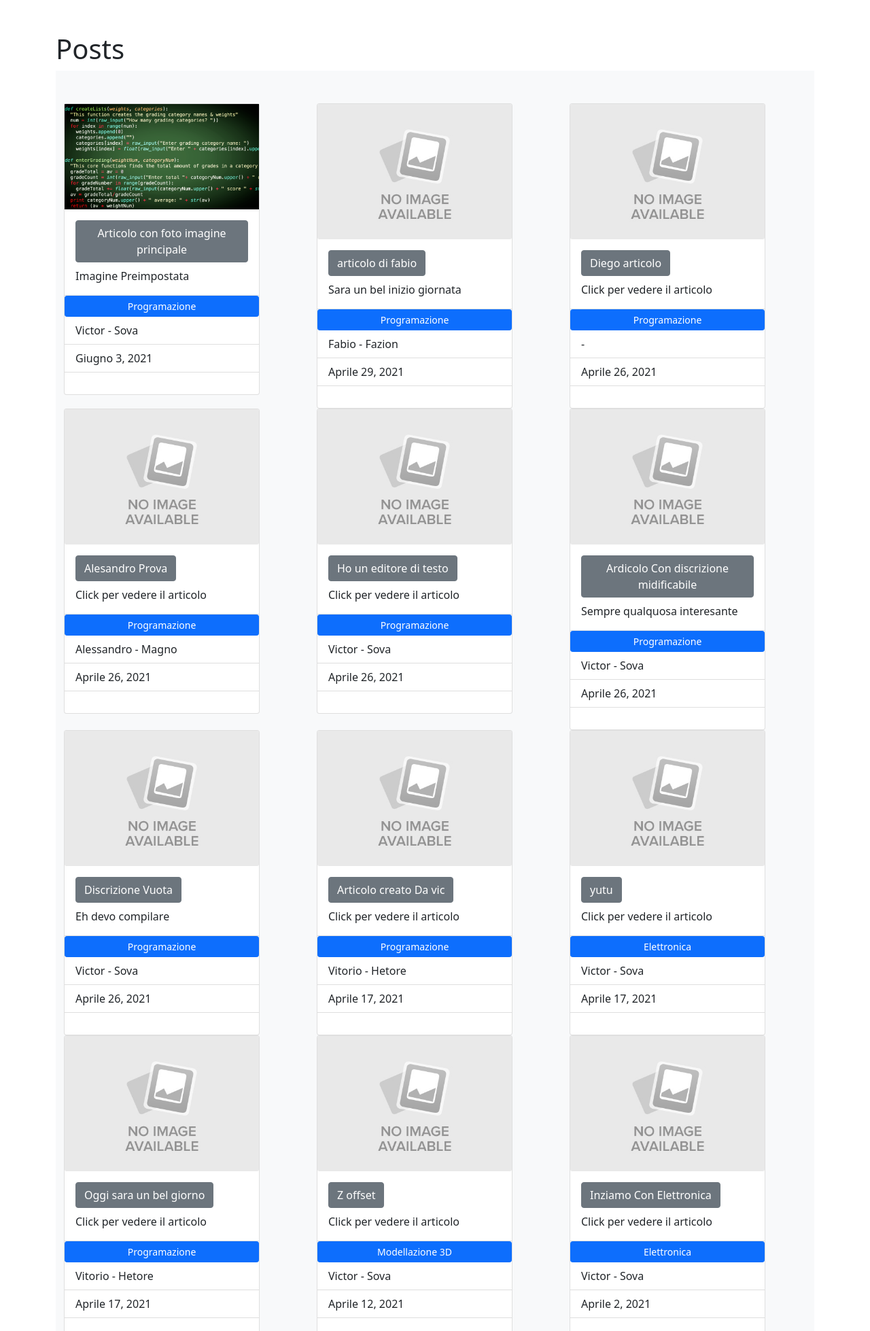
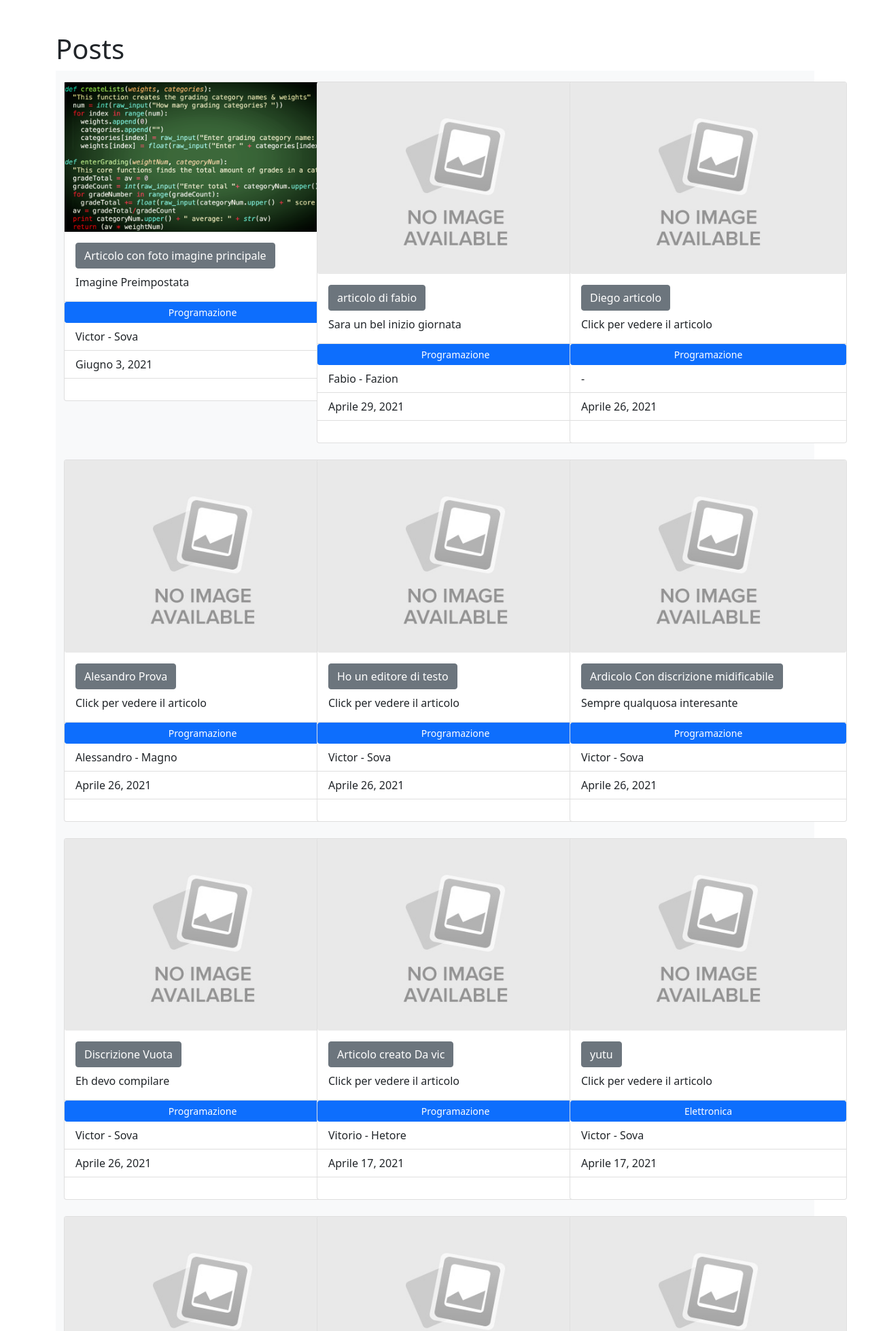
Before and after one commit to Azzazzello00/VectorBlog_2.0, a Django app: page / in a window 1280 px wide. Shown: the part 56-2014 px from the top of the page at 68% size. Run offline with Django 3.2, Linux system fonts and the light colour scheme; data comes from the database, SQL or seed files in the repository; parts of the project's set-up code (start-up, migrations or seed data) failed here and were passed over; some libraries are stand-ins or nearby versions.

Commit message:
Modificati i post in album

```diff
--- a/BlogM/settings.py
+++ b/BlogM/settings.py
@@ -11,9 +11,6 @@ https://docs.djangoproject.com/en/2.2/ref/settings/
 """
 
 import os
-import django_heroku
-import dj_database_url
-from decouple import config
 
 # Build paths inside the project like this: os.path.join(BASE_DIR, ...)
 BASE_DIR = os.path.dirname(os.path.dirname(os.path.abspath(__file__)))
@@ -53,7 +50,7 @@ MIDDLEWARE = [
     'django.contrib.auth.middleware.AuthenticationMiddleware',
     'django.contrib.messages.middleware.MessageMiddleware',
     'django.middleware.clickjacking.XFrameOptionsMiddleware',
-    'whitenoise.middleware.WhiteNoiseMiddleware',
+
 ]
 
 ROOT_URLCONF = 'BlogM.urls'
@@ -137,7 +134,6 @@ STATICFILES_DIRS = (
     os.path.join(BASE_DIR, 'static'),
     )
 
-STATICFILES_STORAGE = "whitenoise.storage.CompressedManifestStaticFilesStoarge"
 
 
 
--- a/Eblog/templates/home.html
+++ b/Eblog/templates/home.html
@@ -15,14 +15,14 @@
 
 
 
-<div class="album py-5 bg-light">
+<div class="album py-3 bg-light">
 	<div class="container">
 		<div class="row">
 		{% for post in object_list %}
 		    <div class="col-md-4">
-		      	<div class="card" style="width: 18rem;">
+		      	<div class="card" style="width: 25.5rem;">
 			{% if post.header_image %}
-			  <img src="{{ post.header_image.url}}">
+			  <img src="{{ post.header_image.url}} ">
 			{% else %}
 
 			<img src="{% static 'Eblog/images/tumber.jpg'  %}" class="card-img">
@@ -48,6 +48,7 @@
 				{% endif %}
 		</div>
 	</div>
+	<br/>
 </div>
 	<br/>
 {% endfor %}
```
